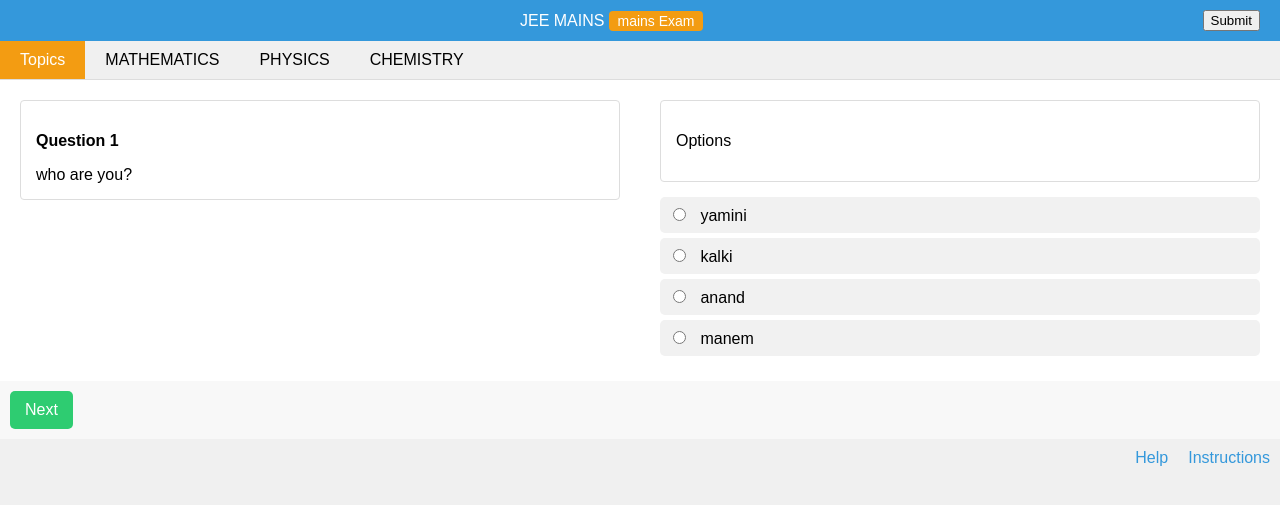
After one commit to manemyamani/voice_based_examination, a Flask app: page /exam in a window 1280 px wide. The commit adds this page. Shown: the top 505 px of the page. Run offline with Flask 3, Linux system fonts and the light colour scheme; data comes from the database, SQL or seed files in the repository; both versions use the stored data as it was after the commit.

Commit message:
added questions

```diff
--- a/app.py
+++ b/app.py
@@ -7,6 +7,142 @@
 import time
 
 app = Flask(__name__)
+#---------------------------
+DATABASE = "questions.db"
+
+BASE_DIR = os.path.abspath(os.path.dirname(__file__))
+TEMPLATES_DIR = os.path.join(BASE_DIR, "templates")
+
+if not os.path.exists(TEMPLATES_DIR):
+    os.makedirs(TEMPLATES_DIR)
+
+
+def create_table():
+    conn = sqlite3.connect(DATABASE)
+    cursor = conn.cursor()
+    cursor.execute('''
+        CREATE TABLE IF NOT EXISTS questions (
+            id INTEGER PRIMARY KEY AUTOINCREMENT,
+            question TEXT NOT NULL,
+            option1 TEXT NOT NULL,
+            option2 TEXT NOT NULL,
+            option3 TEXT NOT NULL,
+            option4 TEXT NOT NULL,
+            answer TEXT NOT NULL,
+            subject TEXT NOT NULL
+        )
+    ''')
+    conn.commit()
+    conn.close()
+
+create_table()
+
+@app.route("/admin", methods=["GET"])
+def serve_homepage():
+    return render_template("admin.html")
+
+@app.route("/submit_question/", methods=["POST"])
+def submit_question():
+    try:
+        question = request.form["question"]
+        option1 = request.form["option1"]
+        option2 = request.form["option2"]
+        option3 = request.form["option3"]
+        option4 = request.form["option4"]
+        answer = request.form["answer"]
+        subject = request.form["subject"]
+
+        conn = sqlite3.connect(DATABASE)
+        cursor = conn.cursor()
+        cursor.execute('''
+            INSERT INTO questions (question, option1, option2, option3, option4, answer, subject)
+            VALUES (?, ?, ?, ?, ?, ?, ?)
+        ''', (question, option1, option2, option3, option4, answer, subject))
+
+        conn.commit()
+        conn.close()
+
+        return jsonify({"message": "Question added successfully!"})
+
+    except Exception as e:
+        return jsonify({"error": str(e)}), 400
+
+@app.route("/exam")
+def home():
+    return render_template("exam.html")
+@app.route("/get_questions", methods=["GET"])
+def get_questions():
+    try:
+        conn = sqlite3.connect(DATABASE)
+        cursor = conn.cursor()
+        cursor.execute("SELECT * FROM questions")
+        questions = cursor.fetchall()
+        conn.close()
+
+        # Convert data into a list of dictionaries
+        question_list = [
+            {
+                "id": row[0],
+                "question": row[1],
+                "option1": row[2],
+                "option2": row[3],
+                "option3": row[4],
+                "option4": row[5],
+                "answer": row[6],
+                "subject": row[7],
+            }
+            for row in questions
+        ]
+
+        return jsonify(question_list)
+
+    except Exception as e:
+        return jsonify({"error": str(e)}), 400
+
+
+
+import sqlite3
+
+def create_response_table():
+    conn = sqlite3.connect(DATABASE)
+    cursor = conn.cursor()
+    cursor.execute('''
+        CREATE TABLE IF NOT EXISTS responses (
+            id INTEGER PRIMARY KEY AUTOINCREMENT,
+            question_id INTEGER NOT NULL,
+            selected_option TEXT NOT NULL,
+            FOREIGN KEY (question_id) REFERENCES questions(id)
+        )
+    ''')
+    conn.commit()
+    conn.close()
+
+# Call the function to create the table
+create_response_table()
+
+@app.route("/submit_answer", methods=["POST"])
+def submit_answer():
+    try:
+        data = request.json
+        question_id = data.get("question_id")
+        selected_option = data.get("selected_option")
+
+        conn = sqlite3.connect(DATABASE)
+        cursor = conn.cursor()
+        cursor.execute('''
+            INSERT INTO responses (question_id, selected_option)
+            VALUES (?, ?)
+        ''', (question_id, selected_option))
+
+        conn.commit()
+        conn.close()
+
+        return jsonify({"message": "Answer submitted successfully!"})
+
+    except Exception as e:
+        return jsonify({"error": str(e)}), 400
+
+#---------------------------
 app.secret_key = 'your_secret_key'  # Required for session management
 
 KNOWN_FACES_DIR = "known_faces"
@@ -176,5 +312,6 @@
 def video_feed():
     return Response(generate_frames(), mimetype='multipart/x-mixed-replace; boundary=frame')
 
+
 if __name__ == '__main__':
     app.run(debug=True)
--- /dev/null
+++ b/templates/exam.html
@@ -0,0 +1,233 @@
+<!DOCTYPE html>
+<html lang="en">
+<head>
+    <meta charset="UTF-8">
+    <meta name="viewport" content="width=device-width, initial-scale=1.0">
+    <title>Online Exam</title>
+    <script src="https://code.jquery.com/jquery-3.6.0.min.js"></script>
+    <style>
+        body {
+            font-family: Arial, sans-serif;
+            margin: 0;
+            padding: 0;
+            background-color: #f0f0f0;
+        }
+        .container {
+            width: 100%;
+            margin: 0;
+            background-color: white;
+        }
+        header {
+            background-color: #3498db;
+            color: white;
+            padding: 10px 20px;
+            display: flex;
+            justify-content: space-between;
+            align-items: center;
+        }
+        .exam-title {
+            text-align: center;
+            flex-grow: 1;
+        }
+        .mock-exam-label {
+            background-color: #f39c12;
+            color: white;
+            padding: 2px 8px;
+            border-radius: 4px;
+            font-size: 14px;
+            margin-left: 5px;
+        }
+        .navigation {
+            display: flex;
+            border-bottom: 1px solid #ddd;
+        }
+        .nav-item {
+            padding: 10px 20px;
+            cursor: pointer;
+        }
+        .topics {
+            background-color: #f39c12;
+            color: white;
+        }
+        .main-content {
+            display: flex;
+        }
+        .question-panel, .options-panel {
+            flex: 2;
+            padding: 20px;
+        }
+        .question-box, .options-box {
+            background-color: white;
+            border: 1px solid #ddd;
+            border-radius: 4px;
+            padding: 15px;
+            margin-bottom: 15px;
+        }
+        .options label {
+            display: block;
+            padding: 8px;
+            border-radius: 5px;
+            background-color: #f1f1f1;
+            margin: 5px 0;
+            cursor: pointer;
+            text-align: left;
+        }
+        .options input {
+            margin-right: 10px;
+        }
+        .bottom-navigation {
+            display: flex;
+            justify-content: space-between;
+            padding: 10px;
+            background-color: #f8f8f8;
+        }
+        .save-next-btn {
+            background-color: #2ecc71;
+            color: white;
+            padding: 10px 15px;
+            border: none;
+            border-radius: 5px;
+            cursor: pointer;
+            font-size: 16px;
+        }
+        .help-section {
+            display: flex;
+            justify-content: flex-end;
+            padding: 10px;
+        }
+        .help-link {
+            color: #3498db;
+            margin-left: 20px;
+            cursor: pointer;
+        }
+    </style>
+</head>
+<body>
+    <header>
+        <div class="exam-title">JEE MAINS<span class="mock-exam-label">mains Exam</span></div>
+        <button class="submit-btn">Submit</button>
+    </header>
+
+    <div class="navigation">
+        <div class="nav-item topics">Topics</div>
+        <div class="nav-item active">MATHEMATICS</div>
+        <div class="nav-item">PHYSICS</div>
+        <div class="nav-item">CHEMISTRY</div>
+    </div>
+
+    <div class="container">
+        <div class="main-content">
+            <div class="question-panel">
+                <div class="question-box">
+                    <p><strong>Question <span id="question-number">1</span></strong></p>
+                    <div id="question-text">Loading...</div>
+                </div>
+            </div>
+
+            <div class="options-panel">
+                <div class="options-box">
+                    <p>Options</p>
+                </div>
+                <div class="options">
+                    <label><input type="radio" name="option" value="1"> <span id="opt1"></span></label>
+                    <label><input type="radio" name="option" value="2"> <span id="opt2"></span></label>
+                    <label><input type="radio" name="option" value="3"> <span id="opt3"></span></label>
+                    <label><input type="radio" name="option" value="4"> <span id="opt4"></span></label>
+                </div>
+            </div>
+        </div>
+    </div>
+
+    <div class="bottom-navigation">
+        <button id="next" class="save-next-btn">Next</button>
+    </div>
+
+    <div class="help-section">
+        <div class="help-link">Help</div>
+        <div class="help-link">Instructions</div>
+    </div>
+
+    <script>
+        let questions = [];
+        let currentQuestionIndex = 0;
+        function loadQuestion() {
+            if (questions.length === 0) {
+                document.getElementById("question-text").innerText = "No questions available.";
+                return;
+            }
+            if (currentQuestionIndex < questions.length) {
+                let questionData = questions[currentQuestionIndex];
+                document.getElementById("question-number").innerText = currentQuestionIndex + 1;
+                document.getElementById("question-text").innerText = questionData.question;
+                document.getElementById("opt1").innerText = questionData.option1;
+                document.getElementById("opt2").innerText = questionData.option2;
+                document.getElementById("opt3").innerText = questionData.option3;
+                document.getElementById("opt4").innerText = questionData.option4;
+            } else {
+                alert("Exam Completed!");
+            }
+        }
+        $(document).ready(function () {
+            $.getJSON("http://127.0.0.1:5000/get_questions")
+                .done(function (data) {
+                    questions = data;
+                    if (questions.length === 0) {
+                        alert("No questions available.");
+                    } else {
+                        loadQuestion();
+                    }
+                })
+                .fail(function () {
+                    alert("Failed to retrieve questions. Please check the API.");
+                });
+            $("#next").click(function () {
+                if (currentQuestionIndex < questions.length - 1) {
+                    currentQuestionIndex++;
+                    loadQuestion();
+                } else {
+                    alert("You have completed the exam.");
+                }
+            });
+        });
+    </script>
+    <script>
+        $(document).ready(function () {
+            function submitAnswer() {
+                let selectedOption = $("input[name='option']:checked").val();
+                if (!selectedOption) {
+                    alert("Please select an answer before proceeding.");
+                    return;
+                }
+
+                let questionId = questions[currentQuestionIndex].id;
+
+                $.ajax({
+                    url: "http://127.0.0.1:5000/submit_answer",
+                    type: "POST",
+                    contentType: "application/json",
+                    data: JSON.stringify({
+                        question_id: questionId,
+                        selected_option: selectedOption
+                    }),
+                    success: function (response) {
+                        console.log(response.message);
+                    },
+                    error: function (xhr) {
+                        console.error("Error submitting answer:", xhr.responseText);
+                    }
+                });
+            }
+
+            $("#next").click(function () {
+                submitAnswer();
+                if (currentQuestionIndex < questions.length - 1) {
+                    currentQuestionIndex++;
+                    loadQuestion();
+                } else {
+                    alert("You have completed the exam.");
+                }
+            });
+        });
+    </script>
+</body>
+</html>
--- a/templates/instructions.html
+++ b/templates/instructions.html
@@ -81,7 +81,7 @@
     <script>
         // Function to start the exam
         function startExam() {
-            alert("Exam Started!");
+            window.location.href = "/exam";
             // Redirect or start exam logic here
         }
 
```
Also changed, not shown: templates/admin.html (added, +178 -0 lines), questions.db (added).
